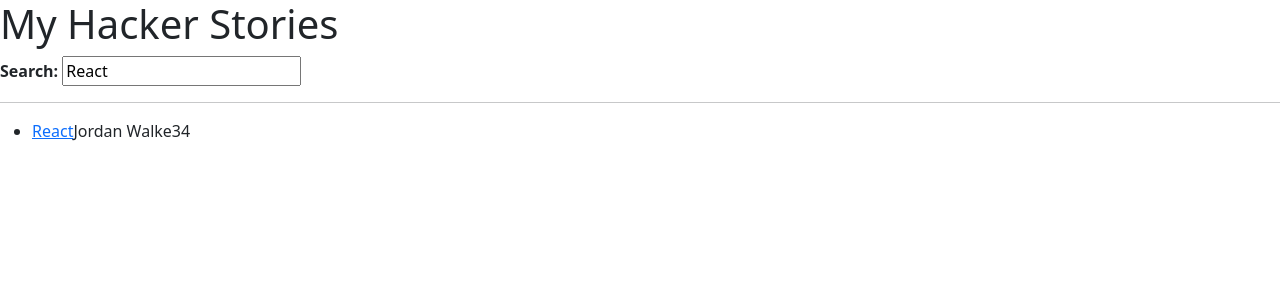
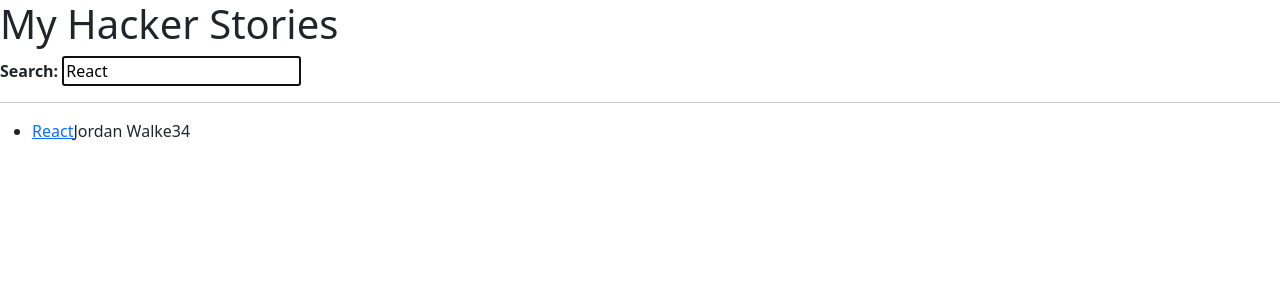
Before and after one commit to gkojunior/hacker-stories, a React (Create React App) app: page / in a window 1280 px wide. Shown: the top 300 px of the page. Built offline with nearby package versions, Linux system fonts and the light colour scheme.

Commit message:
Added Auto-Focus to Input

```diff
--- a/src/App.js
+++ b/src/App.js
@@ -52,6 +52,7 @@ const App = () => {
       <InputWithLabel
         id="search"
         value={searchTerm}
+        isFocused
         onInputChange={handleSearch}
       >
         <strong>Search:</strong>
@@ -69,19 +70,31 @@ const InputWithLabel = ({
   value,
   type = 'text',
   onInputChange,
+  isFocused,
   children,
-}) => (
+}) => {
+  const inputRef = React.useRef();
+
+  React.useEffect(() => {
+    if (isFocused && inputRef.current) {
+      inputRef.current.focus();
+    }
+  }, [isFocused]);
+
+  return (
     <>
       <label htmlFor={id}>{children}</label>
       &nbsp;
       <input
         id={id}
+        ref={inputRef}
         type={type}
         value={value}
         onChange={onInputChange}
       />
     </>
   );
+};
 
 const List = ({ list }) => (
   <ul>
```
Lines whose indentation alone changed are shown as unchanged.
